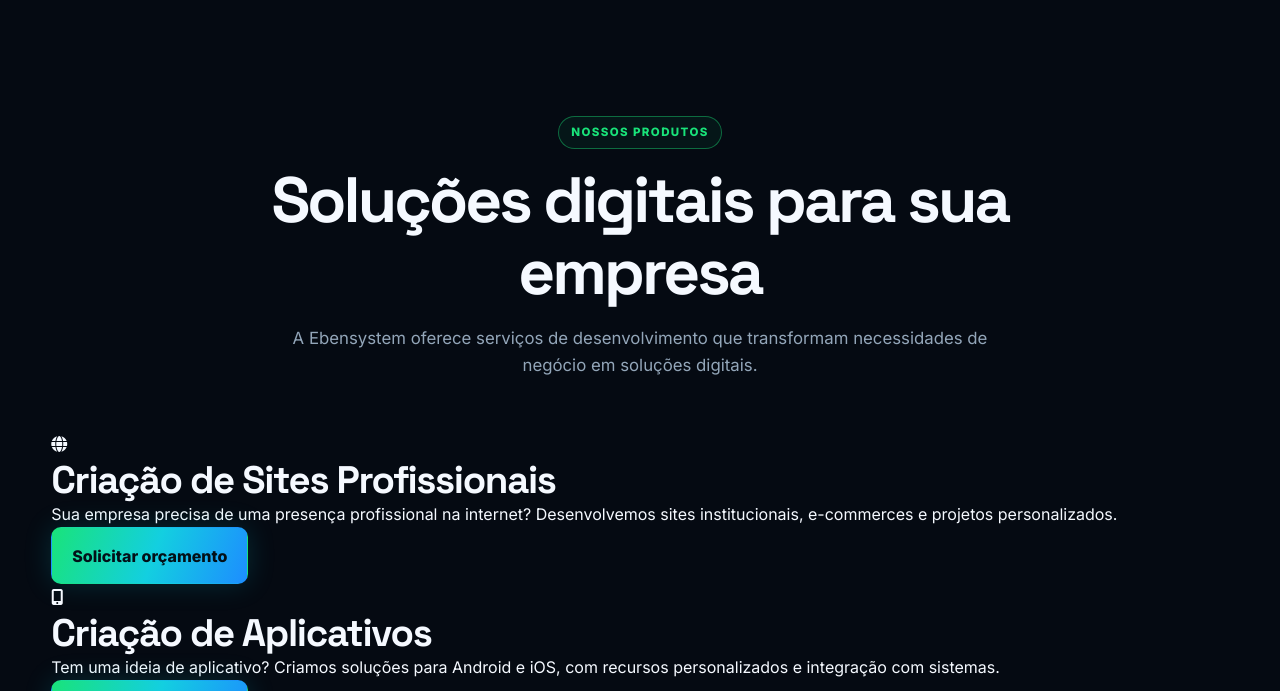
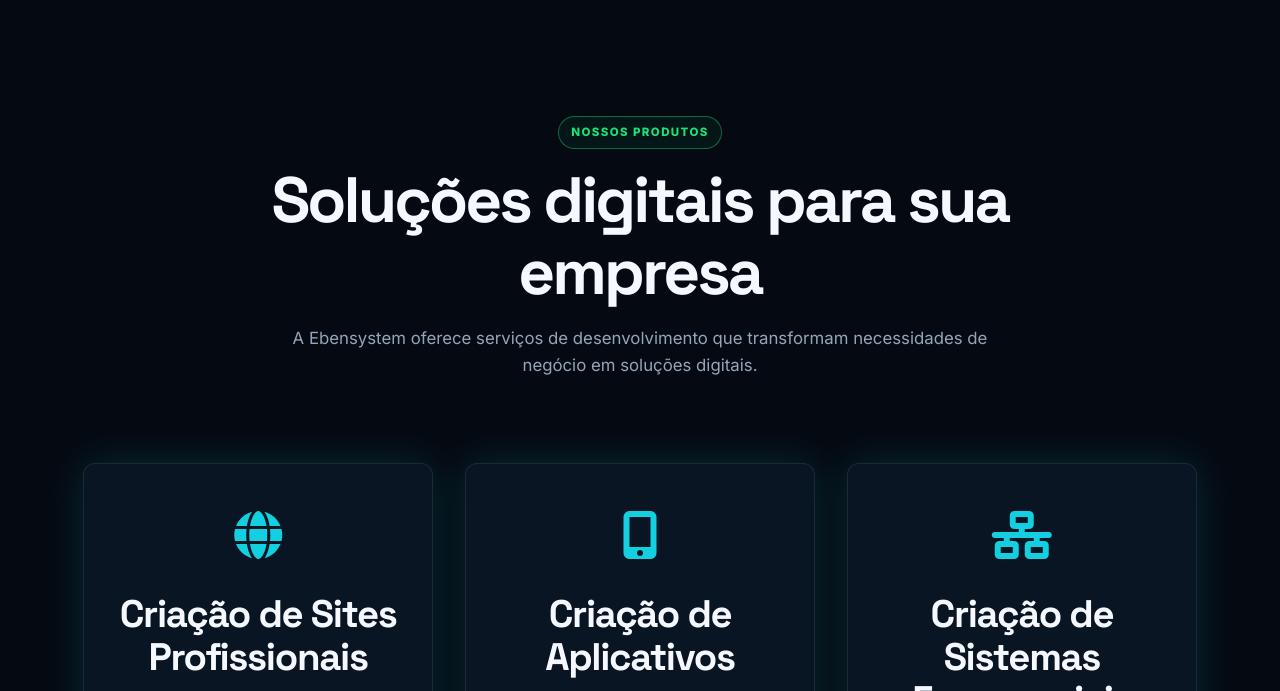
Before and after one commit to ebensystem/site, a plain HTML site: page produtos/index.html in a window 1280 px wide. Shown: the part 87-778 px from the top of the page. Drawn offline with Linux system fonts and the light colour scheme.

Commit message:
Update style.css

```diff
--- a/css/style.css
+++ b/css/style.css
@@ -216,3 +216,57 @@ footer{margin-top:5rem;border-top:1px solid var(--line);background:#03070d;paddi
   position: static;
   margin: 0;
 }
+/* Produtos Page */
+.produtos-grid {
+  display: grid;
+  grid-template-columns: repeat(auto-fit, minmax(320px, 1fr));
+  gap: 2rem;
+  padding: 2rem;
+}
+
+.produto-card {
+  background: var(--panel);
+  border: 1px solid var(--line);
+  border-radius: 12px;
+  padding: 2rem;
+  text-align: center;
+  box-shadow: var(--glow);
+  transition: transform 0.3s ease, border-color 0.3s ease;
+}
+
+.produto-card:hover {
+  transform: translateY(-6px);
+  border-color: var(--line-strong);
+}
+
+.produto-icon {
+  font-size: 3rem;
+  color: var(--cyan);
+  margin-bottom: 1rem;
+}
+
+.produto-card h2 {
+  color: var(--text);
+  margin-bottom: 1rem;
+}
+
+.produto-card p {
+  color: var(--muted);
+  margin-bottom: 1.5rem;
+}
+
+.produto-card .btn-primary {
+  background: var(--gradient);
+  border: none;
+  padding: 0.8rem 1.5rem;
+  border-radius: 8px;
+  color: var(--text);
+  font-weight: bold;
+  cursor: pointer;
+  text-decoration: none;
+  display: inline-block;
+}
+
+.produto-card .btn-primary:hover {
+  opacity: 0.9;
+}
```
